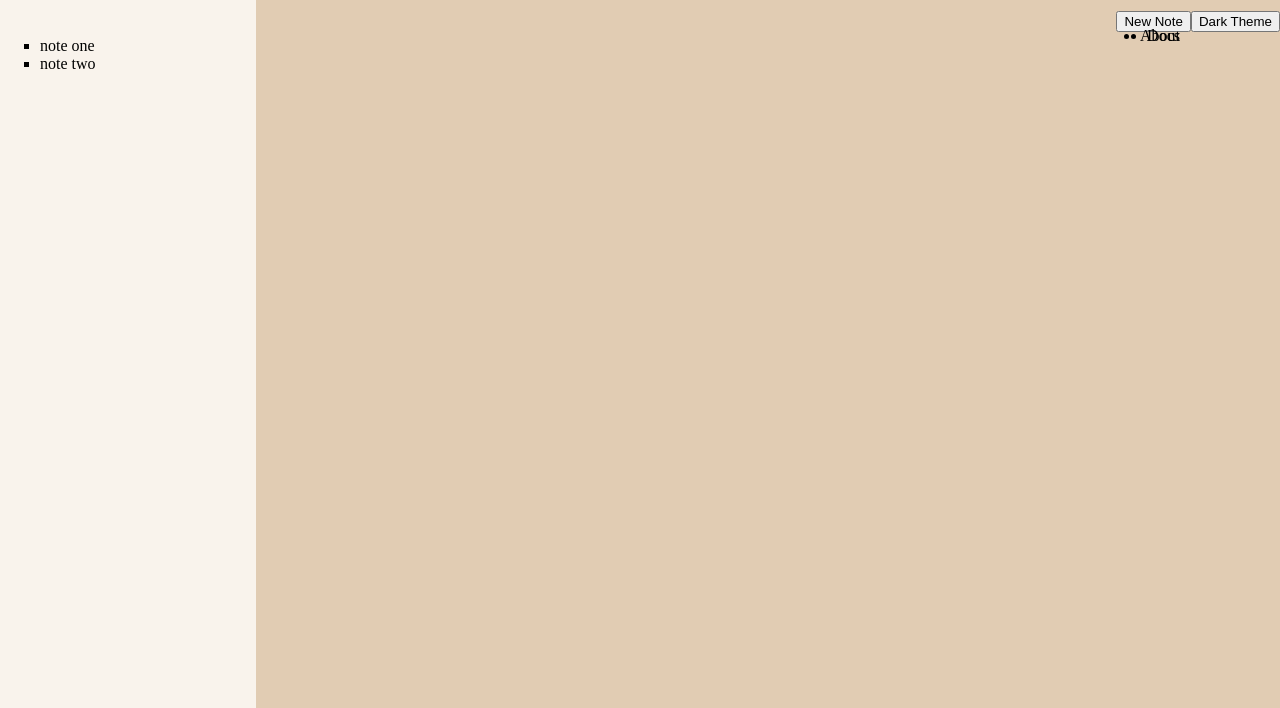
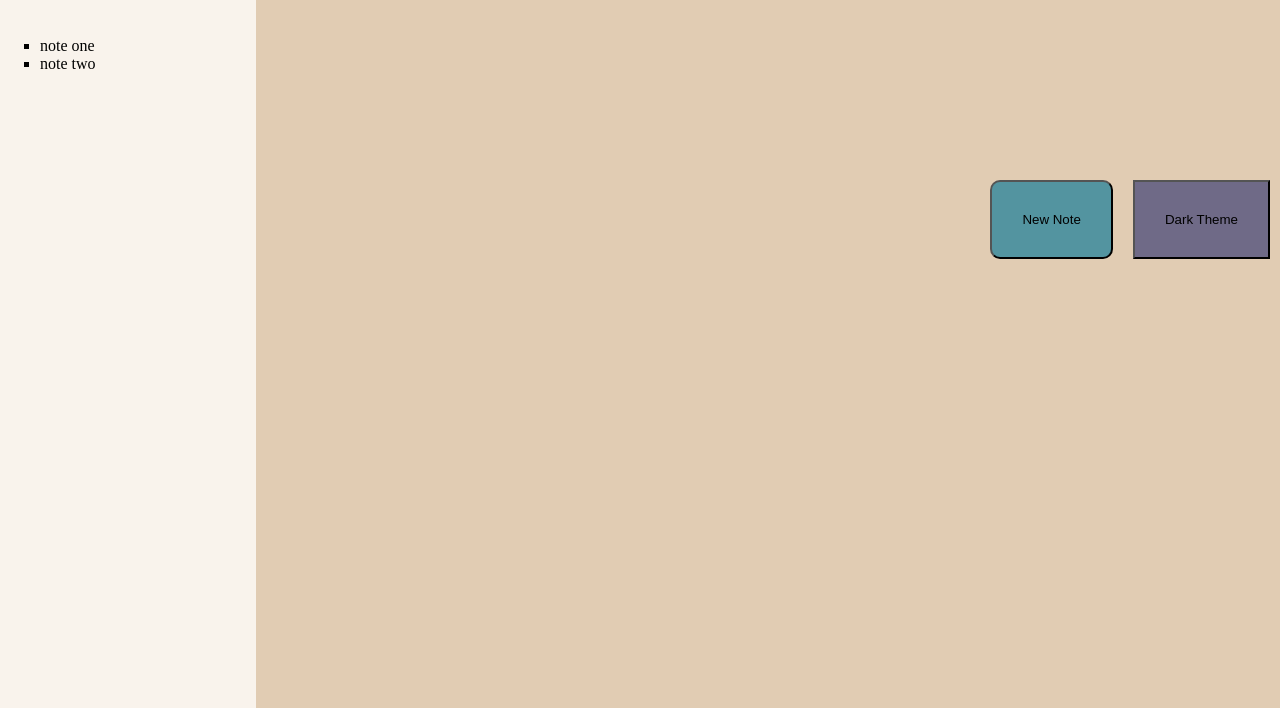
Before and after one commit to Sticko97/Assignment1-webtech1620, a plain HTML site: page index.html in a window 1280 px wide. Shown: the part 92-800 px from the top of the page. Drawn offline with Linux system fonts and the light colour scheme.

Commit message:
working with buttons

```diff
--- a/index.html
+++ b/index.html
@@ -15,12 +15,14 @@
     <main class ="rightside">
         <h1 class="title">Take Better Notes</h1>
         <nav>
-        <ul>
-            <li>About</li>
-        </ul>
-        <ul>
-            <li>Docs</li>
-        </ul>
+            <p class="pp">About</p>
+            <p class="pp">Docs</p>
+        <!-- <ul> -->
+            <!-- <li>About</li> -->
+        <!-- </ul> -->
+        <!-- <ul> -->
+            <!-- <li>Docs</li> -->
+        <!-- </ul> -->
         <div class="buttons">
             <button class="newnote" type="button">New Note</button>
             <button class="darktheme" type="button">Dark Theme</button>
--- a/stylesheet/stylesheet.css
+++ b/stylesheet/stylesheet.css
@@ -33,14 +33,20 @@ body {
     /* display:flex; */
     justify-content: center;
 }
-main ul{
-    display:inline-block;
+.pp{
+    /* display:inline-block; */
+    right: 100px;
+    position:relative;
+    margin: 50px;
+}
+/* main ul{ */
+    /* display:inline-block; */
     /* justify-content: right; */
     /* margin-left: auto; */
-    right: 100px;
+    /* right: 100px; */
     /* z-index: auto; */
-    position:absolute;
-}
+    /* position:absolute; */
+/* } */
 .leftside {
     background-color: #F9F3EC;
     /* position:relative; */
@@ -71,11 +77,18 @@ div {
 .newnote{
     display:flex;
     justify-content: flex-end;
+    background:#5394A0;
+    padding: 30px;
+    margin: 10px;
+    border-radius: 10px;
 }
 .darktheme{
     justify-content: end;
     position: relative;
-    display:inline-flex
+    display:inline-flex;
+    background:#6F6A87;
+    padding:30px;
+    margin:10px;
 }
 
 
```
